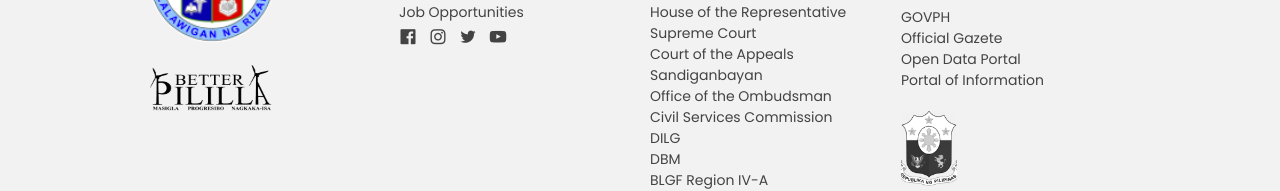
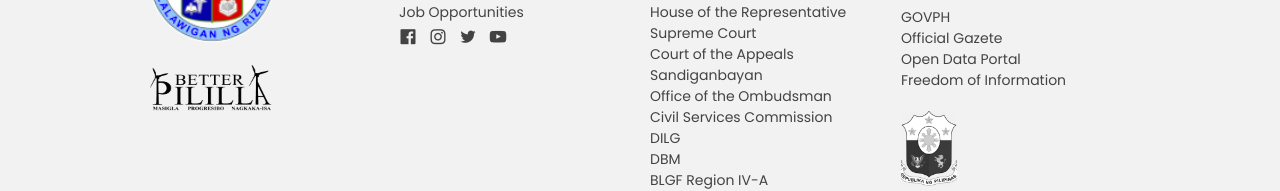
Before and after one commit to ronrix/capstone-e-gov, a Vue app: page /news in a window 1280 px wide. Shown: the part 426-617 px from the top of the page. Built offline with nearby package versions, Linux system fonts and the light colour scheme; no server answers.

Commit message:
FooterLink

```diff
--- a/src/components/FooterSection/FooterSection.vue
+++ b/src/components/FooterSection/FooterSection.vue
@@ -96,10 +96,10 @@ onMounted(() => {
           <h6 class="font-bold">About GOVPH</h6>
           <p class="mb-5">Learn more about Philippine Government</p>
 
-          <a href="">GOVPH</a>
-          <a href="">Official Gazete</a>
-          <a href="">Open Data Portal</a>
-          <a href="">Portal of Information</a>
+          <a href="https://www.gov.ph/">GOVPH</a>
+          <a href="https://www.officialgazette.gov.ph/">Official Gazete</a>
+          <a href="https://data.gov.ph/">Open Data Portal</a>
+          <a href="https://www.foi.gov.ph/">Freedom of Information</a>
 
           <!-- philippine government logos -->
           <img
```
